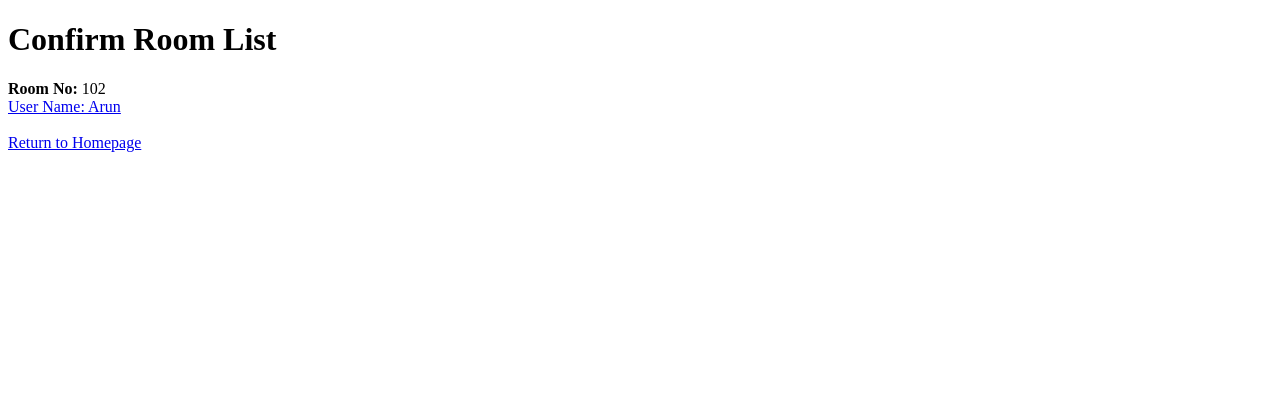
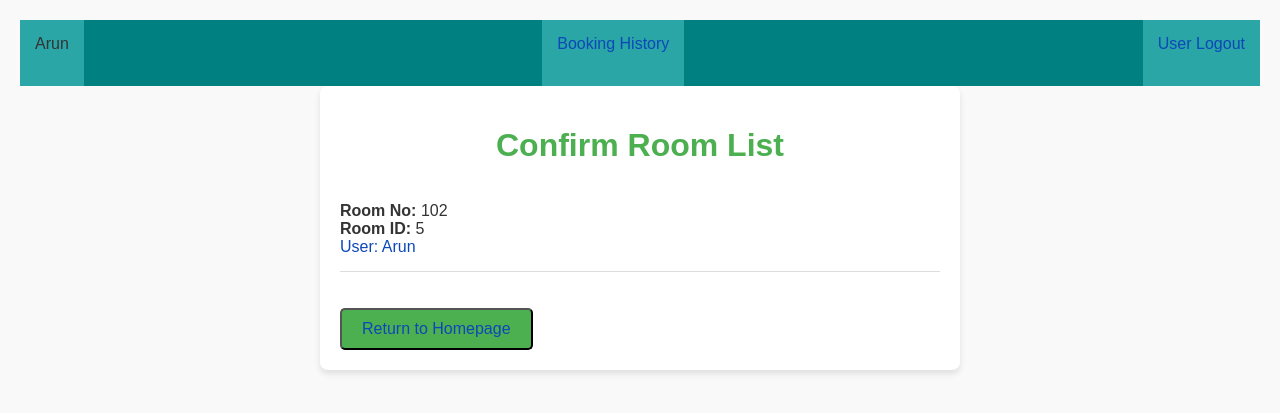
Before and after one commit to Lalitasahu/django_projects, a Django app: page /booking_history/ in a window 1280 px wide. Shown: the top 413 px of the page. Run offline with Django 5.2, Linux system fonts and the light colour scheme; a user stored in the database is signed in; data comes from the database, SQL or seed files in the repository; both versions use the stored data as it was after the commit.

```diff
--- a/HotelBooking/Template/Bookingform.html
+++ b/HotelBooking/Template/Bookingform.html
@@ -1,5 +1,7 @@
 
 {% include 'nav.html' %}
+{% load static %}
+<link rel="stylesheet" href="{% static 'style.css' %}">
 <!DOCTYPE html>
 <html lang="en">
 <head>
--- a/HotelBooking/Template/book.html
+++ b/HotelBooking/Template/book.html
@@ -1,4 +1,6 @@
 {% include 'nav.html' %}
+{% load static %}
+<link rel="stylesheet" href="{% static 'style.css' %}">
 <!DOCTYPE html>
 <html lang="en">
 <head>
--- a/HotelBooking/Template/booking_history.html
+++ b/HotelBooking/Template/booking_history.html
@@ -1,23 +1,90 @@
 
+{% include 'nav.html' %}
 <!DOCTYPE html>
 <html lang="en">
     <head>
         <meta charset="UTF-8">
         <meta name="viewport" content="width=device-width, initial-scale=1.0">
     <title>list of Booking history</title>
+
+    <style>
+        body {
+            font-family: Arial, sans-serif;
+            margin: 20px;
+            background-color: #f9f9f9;
+            color: #333;
+        }
+        .container {
+            max-width: 600px;
+            margin: 0 auto;
+            padding: 20px;
+            background: #fff;
+            border-radius: 8px;
+            box-shadow: 0 4px 6px rgba(0, 0, 0, 0.1);
+        }
+        h1 {
+            color: #4CAF50;
+        }
+
+        .button {
+            padding: 10px 20px;
+            font-size: 16px;
+            background: #4CAF50;
+            color: white;
+            text-decoration: none;
+            border-radius: 5px;
+
+        }
+        .button:hover {
+            background: #45a049;
+        }
+            /* Room List Container */
+        /* .room-list {
+            max-width: 600px;
+            margin: 2rem auto;
+            background-color: #fff;
+            padding: 1rem;
+            border: 1px solid #ddd;
+            border-radius: 10px;
+            box-shadow: 0 3px 5px rgba(13, 13, 13, 0.1);
+        } */
+
+        /* Individual Room Item */
+        .room-item {
+            padding: 1rem 0;
+            position: relative;
+        }
+
+        /* Add a line between items */
+        .room-item:not(:last-child)::after {
+            content: "";
+            position: absolute;
+            bottom: 0;
+            left: 0;
+            width: 100%;
+            height: 1px;
+            background-color: #ddd;
+        }
+
+    </style>
 </head>
 <body>
+    <div class="container">
         <h1>Confirm Room List</h1>
-    <!-- {% if user.is_authenticated %} -->
+        <div >
             {%  for b in booking %}
-        <strong>Room No:</strong> {{ b.Room.Room_no }} <br>
-            <a href="/detail_confirm_booking/{{b.id}}">User Name: {{ b.user }}</a><br><br>
+            <div class="room-item">
+                <strong >Room No:</strong> {{ b.Room.Room_no }} <br>
+                <strong>Room ID:</strong> {{ b.Room_id }} <br>
+                <a href="/detail_confirm_booking/{{b.id}}" >User: {{ b.user }}</a>
+            </div><br><br>
             {% endfor %}
-    <!-- {% endif %}  -->
-        <!-- <p><strong>Room ID:</strong> {{ b.Room_id }}</p> -->
+        </div>
+
             <!-- <p><strong>check_in_date:</strong> {{ b.Check_in }}</p>
-        <p><strong>check_out_date:</strong> {{ b.Check_out }}</p>
-        <p><strong>Total Price:</strong> {{ b.Total_price }}</p> -->
-    <a href="/" >Return to Homepage</a>
+            <strong>Total Price:</strong> {{ b.Total_price }} <br>
+            <p><strong>check_out_date:</strong> {{ b.Check_out }}</p> -->
+        <button class="button"><a href="/" >Return to Homepage</a></button>
+    </div>
 </body>
 </html>
--- a/HotelBooking/Template/createuser.html
+++ b/HotelBooking/Template/createuser.html
@@ -1,5 +1,8 @@
 
 {% include 'nav.html' %}
+{% load static %}
+<link rel="stylesheet" href="{% static 'style.css' %}">
+
 <!DOCTYPE html>
 <html lang="en">
 <head>
--- a/HotelBooking/Template/detail_confirm_booking.html
+++ b/HotelBooking/Template/detail_confirm_booking.html
@@ -1,5 +1,7 @@
 
 {% include 'nav.html' %}
+
+
 <!DOCTYPE html>
 <html lang="en">
 <head>
--- a/HotelBooking/Template/loginpage.html
+++ b/HotelBooking/Template/loginpage.html
@@ -1,4 +1,7 @@
 {% include 'nav.html' %}
+
+{% load static %}
+<link rel="stylesheet" href="{% static 'style.css' %}">
 <!DOCTYPE html>
 <html lang="en">
 <head>
--- a/HotelBooking/Template/nav.html
+++ b/HotelBooking/Template/nav.html
@@ -1,3 +1,7 @@
+
+{% load static %}
+<link rel="stylesheet" href="{% static 'style.css' %}">
+
 <!DOCTYPE html>
 <html lang="en">
 <head>
--- a/HotelBooking/app/static/style.css
+++ b/HotelBooking/app/static/style.css
@@ -1,126 +1,147 @@
-/* General Reset */
-* {
+/* General Styles */
+body {
+    font-family: Arial, sans-serif;
     margin: 0;
     padding: 0;
-    box-sizing: border-box;
-    font-family: Arial, sans-serif;
+    background-color: #f4f4f9;
+    color: #333;
 }
 
-/* Body Styling */
-body {
-    background-color: #f4f4f9;
-    color: #333;
-    line-height: 1.6;
+h1, h2, h3 {
+    color: #2c3e50;
+    text-align: center;
+}
+
+a {
+    text-decoration: none;
+    color: #0c48b8;
 }
 
 /* Navigation Bar */
-nav {
+.navbar {
     display: flex;
     justify-content: space-between;
-    background-color: teal;
-    padding: 10px 20px;
     align-items: center;
+    background-color: #34495e;
+    padding: 1rem 2rem;
 }
 
-nav div {
-    padding: 10px;
-    background-color: rgb(42, 166, 166);
-    border-radius: 5px;
-}
-
-nav div a {
-    color: white;
-    text-decoration: none;
+.navbar a {
+    color: #ecf0f1;
+    margin: 0 1rem;
     font-weight: bold;
 }
 
-nav div a:hover {
+.navbar a:hover {
     text-decoration: underline;
 }
 
-/* Footer Styling */
-footer {
-    margin-top: 20px;
-    background-color: teal;
-    color: white;
-    text-align: center;
-    padding: 15px 0;
+/* Hero Section */
+.hero {
+    background: url('hero-image.jpg') no-repeat center center/cover;
+    height: 300px;
+    display: flex;
+    justify-content: center;
+    align-items: center;
+    color: #fff;
+    text-shadow: 2px 2px 4px rgba(0, 0, 0, 0.7);
 }
 
-footer a {
-    color: white;
-    text-decoration: none;
-    font-weight: bold;
-    padding: 0 10px;
+.hero h1 {
+    font-size: 3rem;
 }
 
-footer a:hover {
-    text-decoration: underline;
+/* Room Listings */
+.room-list {
+    display: flex;
+    flex-wrap: wrap;
+    gap: 20px;
+    justify-content: center;
+    padding: 2rem;
 }
 
-/* Button Styling (Optional) */
-button {
-    background-color: teal;
-    color: white;
+.room-card {
+    background-color: #fff;
+    border: 1px solid #ddd;
+    border-radius: 5px;
+    box-shadow: 0 2px 5px rgba(0, 0, 0, 0.1);
+    width: 300px;
+    overflow: hidden;
+}
+
+.room-card img {
+    width: 100%;
+    height: 200px;
+    object-fit: cover;
+}
+
+.room-card .details {
+    padding: 1rem;
+}
+
+.room-card h3 {
+    margin: 0;
+    font-size: 1.5rem;
+}
+
+.room-card p {
+    margin: 0.5rem 0;
+}
+
+.room-card .price {
+    color: #27ae60;
+    font-weight: bold;
+}
+
+.room-card button {
+    background-color: #3498db;
+    color: #fff;
     border: none;
-    padding: 10px 20px;
+    padding: 0.5rem 1rem;
     border-radius: 5px;
     cursor: pointer;
-    font-size: 16px;
 }
 
-button:hover {
-    background-color: rgb(42, 166, 166);
+.room-card button:hover {
+    background-color: #2980b9;
 }
 
-/* Links Styling */
-a {
-    color: teal;
-    text-decoration: none;
+/* Booking Form */
+.booking-form {
+    max-width: 600px;
+    margin: 2rem auto;
+    background: #fff;
+    padding: 2rem;
+    border-radius: 5px;
+    box-shadow: 0 2px 5px rgba(0, 0, 0, 0.1);
 }
 
-a:hover {
-    text-decoration: underline;
+.booking-form label {
+    display: block;
+    font-weight: bold;
+    margin: 0.5rem 0 0.2rem;
 }
 
-/* Containers */
-.container {
-    max-width: 1200px;
-    margin: 20px auto;
-    padding: 20px;
-    background: white;
-    border-radius: 8px;
-    box-shadow: 0 4px 6px rgba(0, 0, 0, 0.1);
+.booking-form input,
+.booking-form select,
+.booking-form textarea {
+    width: 100%;
+    padding: 0.8rem;
+    margin-bottom: 1rem;
+    border: 1px solid #ddd;
+    border-radius: 4px;
 }
 
-/* Flexbox Utilities */
-.flex {
-    display: flex;
-    justify-content: space-between;
-    align-items: center;
+.booking-form button {
+    background-color: #2ecc71;
+    color: #fff;
+    padding: 0.8rem 1.5rem;
+    border: none;
+    border-radius: 5px;
+    font-size: 1rem;
+    cursor: pointer;
 }
 
-.flex-column {
-    display: flex;
-    flex-direction: column;
-    align-items: center;
+.booking-form button:hover {
+    background-color: #27ae60;
 }
-
-/* Grid Utilities */
-.grid {
-    display: grid;
-    grid-template-columns: repeat(auto-fit, minmax(300px, 1fr));
-    gap: 20px;
-}
-
-/* Responsive Design */
-@media (max-width: 768px) {
-    nav {
-        flex-direction: column;
-        align-items: center;
-    }
-
-    footer div {
-        flex-direction: column;
-    }
-}
```
Also changed, not shown: HotelBooking/Template/Index.html (+25 -10 lines), HotelBooking/Template/detail.html (+61 -12 lines), HotelBooking/db.sqlite3. Lines whose indentation alone changed are shown as unchanged.
